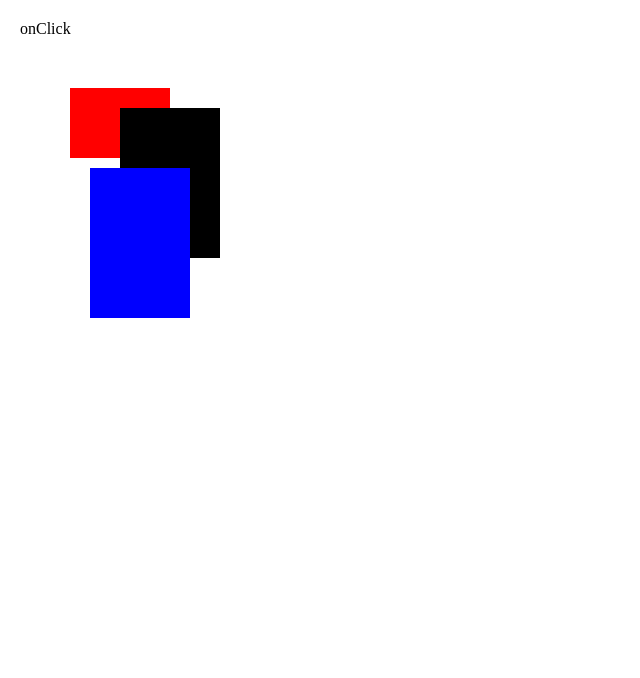
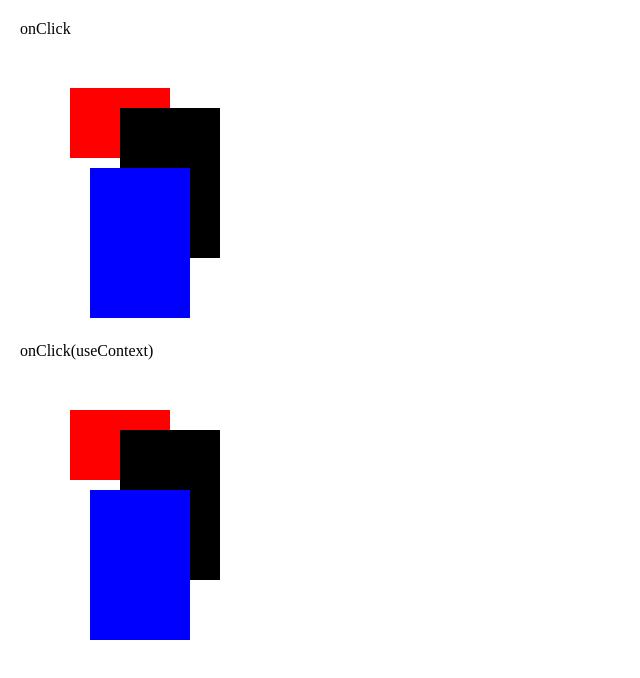
Before and after one commit to yamajikosuke/react-svg, a React (Create React App) app: page /p2 in a window 1280 px wide. Shown: the top 678 px of the page, without its empty margins (0-640 px from the left). Built offline with nearby package versions, Linux system fonts and the light colour scheme.

Commit message:
Add file(useContext)

```diff
--- /dev/null
+++ b/src/components/ClickRectUseContext.tsx
@@ -0,0 +1,79 @@
+import React, { useState } from "react";
+
+interface elementColorProp {
+  [key: string]: { color: string; isComplete: boolean };
+}
+
+export const ClickRectUseContext: React.FC = (): JSX.Element => {
+  const [pickColor, setPickColor] = useState<string>("red");
+  const [isComplete, setIsComplete] = useState<boolean>(false);
+
+  let elementColor: elementColorProp[] = [
+    { p1: { color: "orange", isComplete: false } },
+    { p2: { color: "gray", isComplete: false } },
+    { p3: { color: "red", isComplete: false } },
+  ];
+
+  React.useEffect(() => {
+    const parts = document.getElementsByClassName("parts");
+    const elements = Array.from(parts); // collection を arrayに変換
+    elements.forEach((element: Element) => {
+      let id = element.getAttribute("id");
+      document.querySelector(`#${id}`)?.addEventListener("click", () => {
+        elementColor.forEach((elm) => {
+          if (id && id === Object.keys(elm)[0]) {
+            //  if (pickColor === elm[id]["color"]) {
+            element.setAttribute("fill", elm[id]["color"]);
+            elm[id]["isComplete"] = true;
+            //    }
+          }
+        });
+        console.log(checkIsComplete());
+        if (checkIsComplete() === elementColor.length) setIsComplete(true);
+      });
+    });
+    console.log(isComplete);
+  });
+
+  const checkIsComplete = () => {
+    return elementColor.filter((element) => {
+      return element[Object.keys(element)[0]].isComplete === true;
+    }).length;
+  };
+
+  return (
+    <main>
+      <svg width="300" height="300">
+        <g>
+          <rect
+            className="parts"
+            id="p1"
+            x="50"
+            y="50"
+            width="100"
+            height="70"
+            fill="red"
+          ></rect>
+          <rect
+            id="p2"
+            className="parts"
+            x="100"
+            y="70"
+            width="100"
+            height="150"
+            fill="black"
+          ></rect>
+          <rect
+            id="p3"
+            className="parts"
+            x="70"
+            y="130"
+            width="100"
+            height="150"
+            fill="blue"
+          ></rect>
+        </g>
+      </svg>
+    </main>
+  );
+};
--- a/src/components/page2.tsx
+++ b/src/components/page2.tsx
@@ -1,11 +1,14 @@
 import React from "react";
 import { ClickRect } from "./ClickRect";
+import { ClickRectUseContext } from "./ClickRectUseContext";
 
 export const P2: React.FC = (): JSX.Element => {
   return (
     <>
       <div>onClick</div>
       <ClickRect />
+      <div>onClick(useContext)</div>
+      <ClickRectUseContext />
     </>
   );
 };
```
